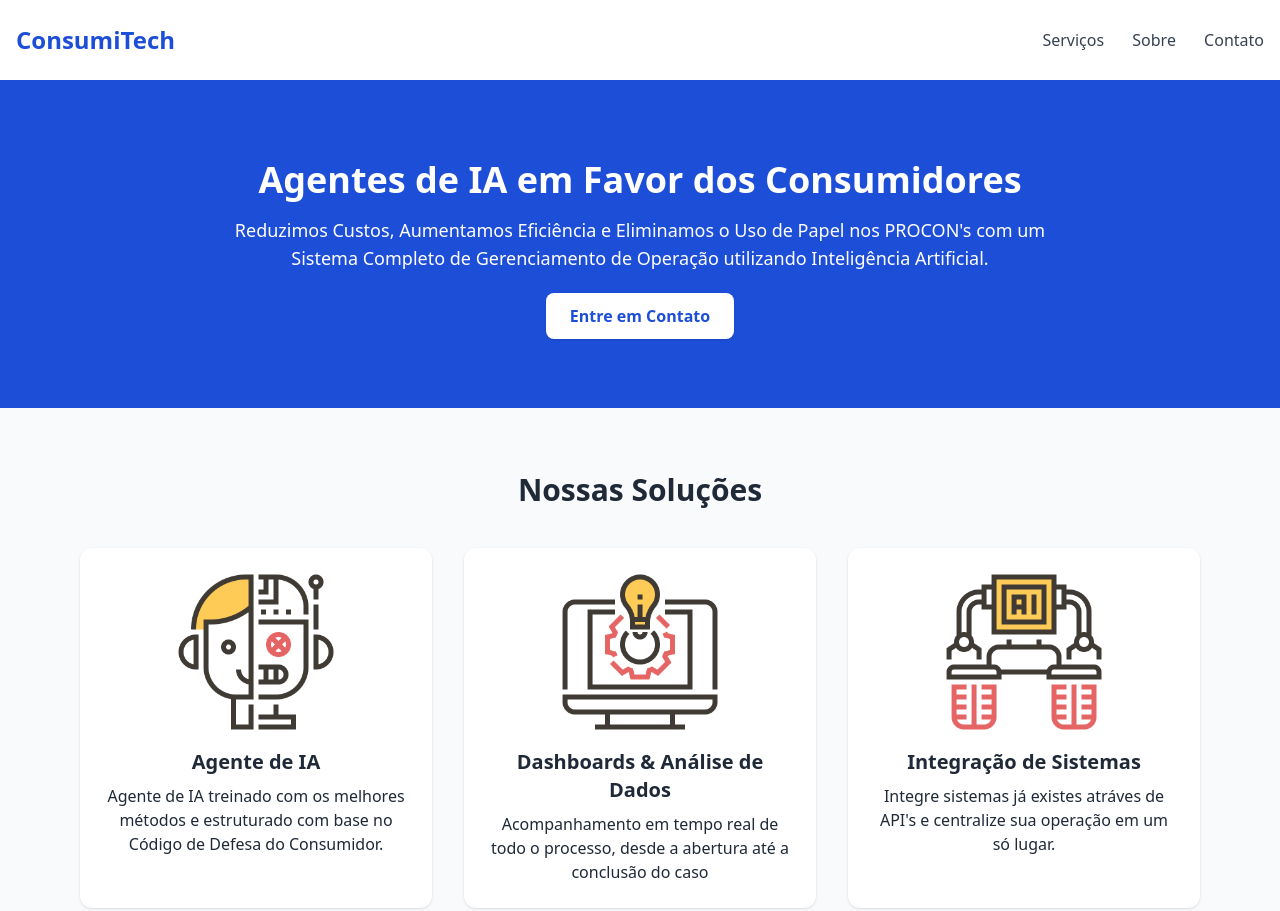
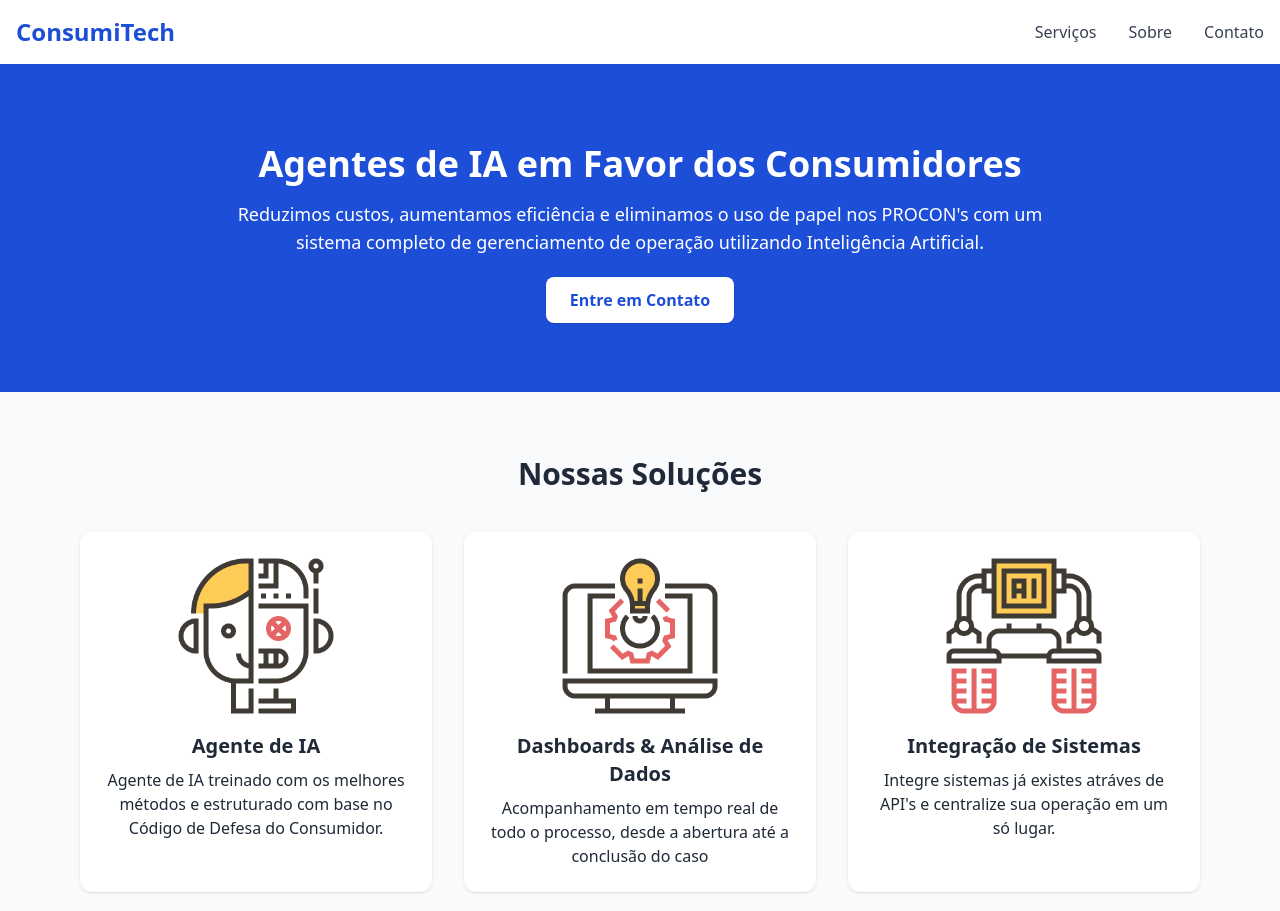
Before and after one commit to Consumitech/SiteConsumiTech, a plain HTML site: page index.html in a window 1280 px wide. Shown: the top 911 px of the page. Drawn offline with nearby package versions, Linux system fonts and the light colour scheme.

Commit message:
Update index.html

```diff
--- a/index.html
+++ b/index.html
@@ -10,9 +10,9 @@
 
   <!-- Header -->
   <header class="bg-white shadow">
-    <div class="max-w-7xl mx-auto px-4 py-6 flex justify-between items-center">
+    <div class="max-w-7xl mx-auto px-4 py-4 flex flex-col md:flex-row items-center md:justify-between">
       <h1 class="text-2xl font-bold text-blue-700">ConsumiTech</h1>
-      <nav class="space-x-6">
+      <nav class="flex flex-row flex-wrap justify-center gap-4 md:gap-8">
         <a href="#services" class="text-gray-700 hover:text-blue-700">Serviços</a>
         <a href="#about" class="text-gray-700 hover:text-blue-700">Sobre</a>
         <a href="#contact" class="text-gray-700 hover:text-blue-700">Contato</a>
@@ -24,7 +24,7 @@
   <section class="bg-blue-700 text-white py-20">
     <div class="max-w-4xl mx-auto px-4 text-center">
       <h2 class="text-4xl font-bold mb-4">Agentes de IA em Favor dos Consumidores </h2>
-      <p class="text-lg mb-8">Reduzimos Custos, Aumentamos Eficiência e Eliminamos o Uso de Papel nos PROCON's com um Sistema Completo de Gerenciamento de Operação utilizando Inteligência Artificial.</p>
+      <p class="text-lg mb-8">Reduzimos custos, aumentamos eficiência e eliminamos o uso de papel nos PROCON's com um sistema completo de gerenciamento de operação utilizando Inteligência Artificial.</p>
       <a href="#contact" class="bg-white text-blue-700 font-semibold py-3 px-6 rounded-lg shadow hover:bg-gray-100">Entre em Contato</a>
     </div>
   </section>
@@ -85,7 +85,7 @@
 	</br>
 	<hr>
 	</br>
-	<p class="text-lg text-gray-700">Fundada em 2025, por experientes profissionais formados pela Universidade Federal de Santa Catarina, desenvolvemos soluções para PROCONS.</p>
+	<p class="text-lg text-gray-700">Fundada em 2025, por experientes profissionais formados pela Universidade Federal de Santa Catarina, desenvolvemos soluções para PROCONs.</p>
   </div>
 </section>
 
```
